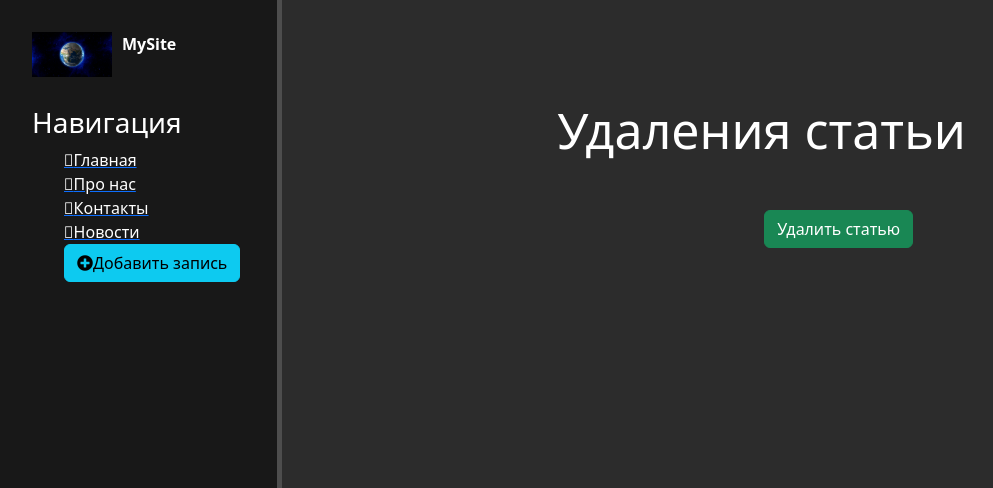
After one commit to Burnnet00/news, a Django app: template news/templates/news/news_delete.html in a window 1280 px wide. The commit adds this page. Shown: the top 488 px of the page, without its empty margins (0-993 px from the left). Run offline with Django 3.2, Linux system fonts and the light colour scheme; the template is opened without the code that fills it, so the values that code supplies are empty; some libraries are stand-ins or nearby versions.

Commit message:
add btn upd del

```diff
--- a/news/models.py
+++ b/news/models.py
@@ -9,6 +9,9 @@ class Artiles(models.Model):
     def __str__(self):
         return self.title
 
+    def det_absolute_url(self):
+        return f'/news/{self.id}'
+
     class Meta:
         verbose_name='Новость'
         verbose_name_plural='Новости'
--- a/news/templates/news/detail_view.html
+++ b/news/templates/news/detail_view.html
@@ -6,5 +6,7 @@
         <h3>{{ article.anons }}</h3>
         <p>{{ article.date }}</p>
         <p>{{ article.ful_text }}</p>
+        <a href="{% url 'news_delete' article.id %}" class="btn btn-danger">Удалить</a>
+        <a href="{% url 'news_update' article.id %}" class="btn btn-info">Редактировать</a>
     </div>
 {% endblock %}
--- /dev/null
+++ b/news/templates/news/news_delete.html
@@ -0,0 +1,11 @@
+{% extends 'main/base.html' %}
+{% block title %}Форма удаления статьи{% endblock %}
+{% block content %}
+    <div class="features">
+        <h1>Удаления статьи</h1>
+        <form method="post">
+            {% csrf_token %}
+          <button class="btn btn-success" type="submit">Удалить статью</button>
+        </form>
+    </div>
+{% endblock %}
--- a/news/urls.py
+++ b/news/urls.py
@@ -5,4 +5,6 @@ urlpatterns = [
     path('', views.news_home, name='news_home'),
     path('create', views.create, name='create'),
     path('<int:pk>', views.NewsDetailView.as_view(), name='news_det'),
+    path('<int:pk>/update', views.NewsUpdateView.as_view(), name='news_update'),
+    path('<int:pk>/delete', views.NewsDeleteView.as_view(), name='news_delete'),
     ]
```
Also changed, not shown: news/views.py (+12 -1 lines).
